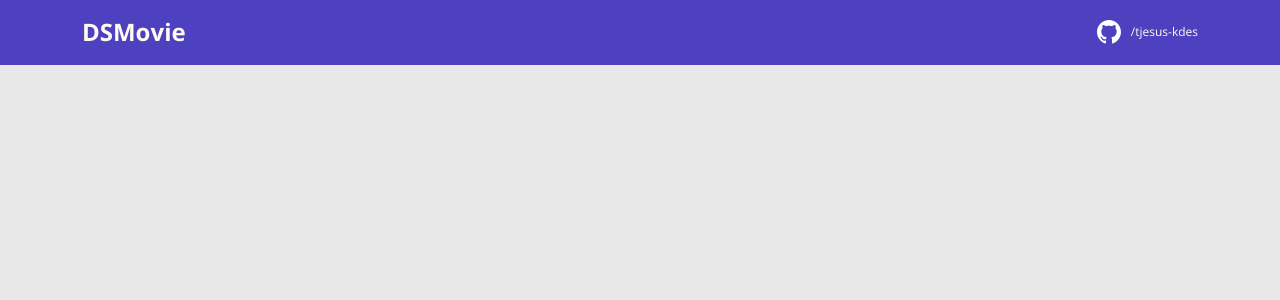
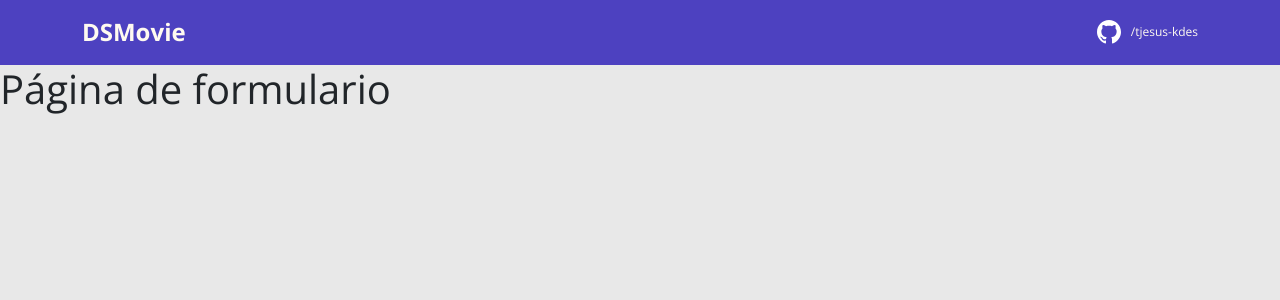
Before and after one commit to tjesus-kdes/movie, a React (Create React App) app in the folder frontend/: page /form/1 in a window 1280 px wide. Shown: the top 300 px of the page. Built offline with nearby package versions, Linux system fonts and the light colour scheme.

Commit message:
Inclusao das rotas para o sistema DSMovie

```diff
--- a/frontend/package.json
+++ b/frontend/package.json
@@ -10,9 +10,11 @@
     "@types/node": "^16.7.13",
     "@types/react": "^17.0.20",
     "@types/react-dom": "^17.0.9",
+    "@types/react-router-dom": "5.3.2",
     "bootstrap": "5.1.3",
     "react": "^17.0.2",
     "react-dom": "^17.0.2",
+    "react-router-dom": "6.2.1",
     "react-scripts": "5.0.0",
     "typescript": "^4.4.2",
     "web-vitals": "^2.1.0"
--- a/frontend/src/App.tsx
+++ b/frontend/src/App.tsx
@@ -1,10 +1,25 @@
 
-import Navbar from 'components/Navbar';
-import 'index.css';
+
+import {
+  BrowserRouter,
+  Routes,
+  Route
+} from "react-router-dom";
+import Listing from 'pages/Listing';
+import Form from 'pages/Form';
+import Navbar from "components/Navbar";
 
 function App() {
   return (
-    <Navbar />
+    <BrowserRouter>
+      <Navbar />
+      <Routes>
+        <Route path="/" element={<Listing />} />
+        <Route path="/form">
+          <Route path=":movieId" element={<Form />} />
+        </Route>
+      </Routes>
+    </BrowserRouter>
   );
 }
 
--- /dev/null
+++ b/frontend/src/pages/Form/index.tsx
@@ -0,0 +1,10 @@
+
+function Form() {
+    return(
+        <h1>Página de formulario</h1>
+
+    );
+
+}
+
+export default Form;
--- /dev/null
+++ b/frontend/src/pages/Listing/index.tsx
@@ -0,0 +1,10 @@
+
+function Listing() {
+    return(
+        <h1>Página de listagem</h1>
+
+    );
+
+}
+
+export default Listing;
```
Also changed, not shown: 1 other file (tests, documents, lock files or other folders).
